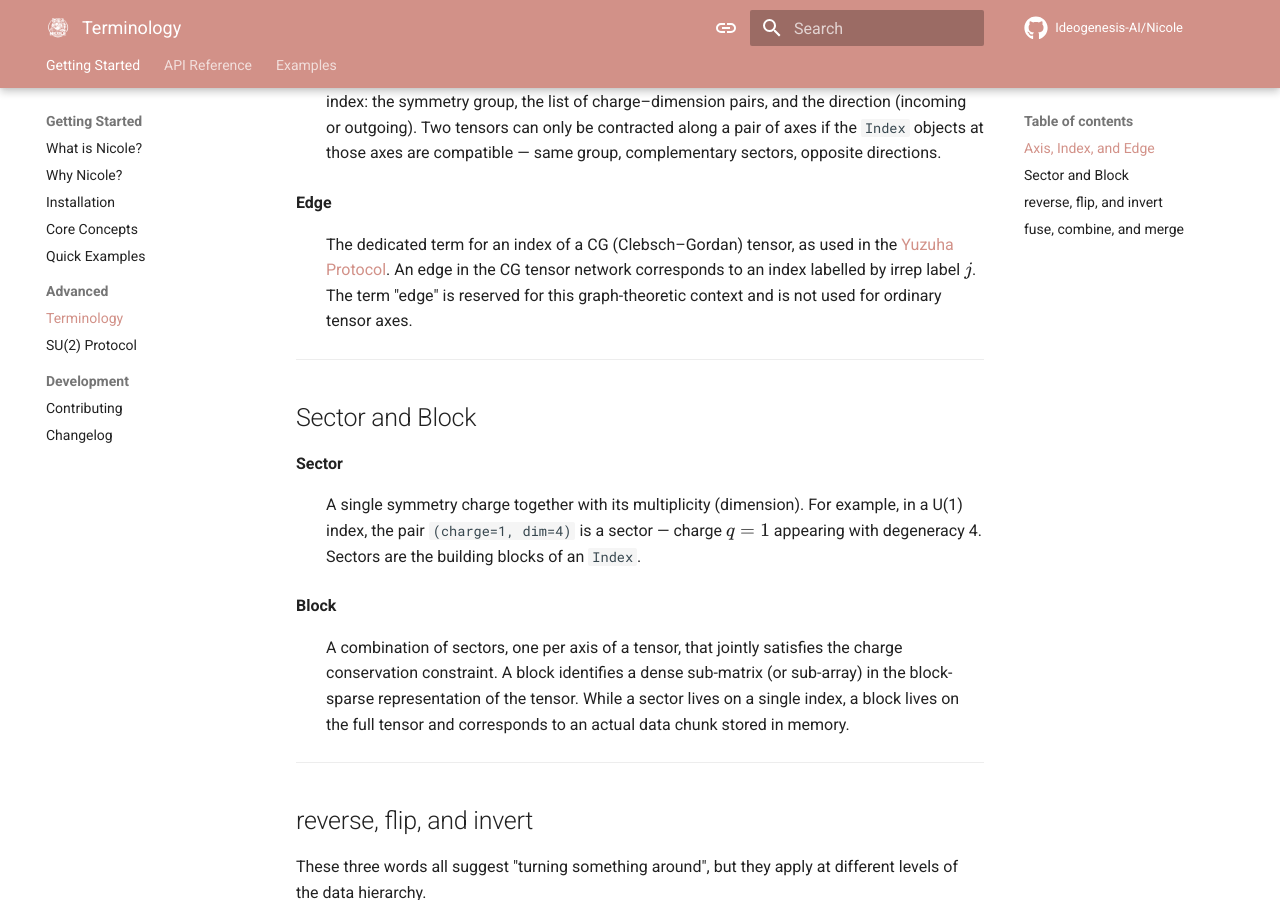
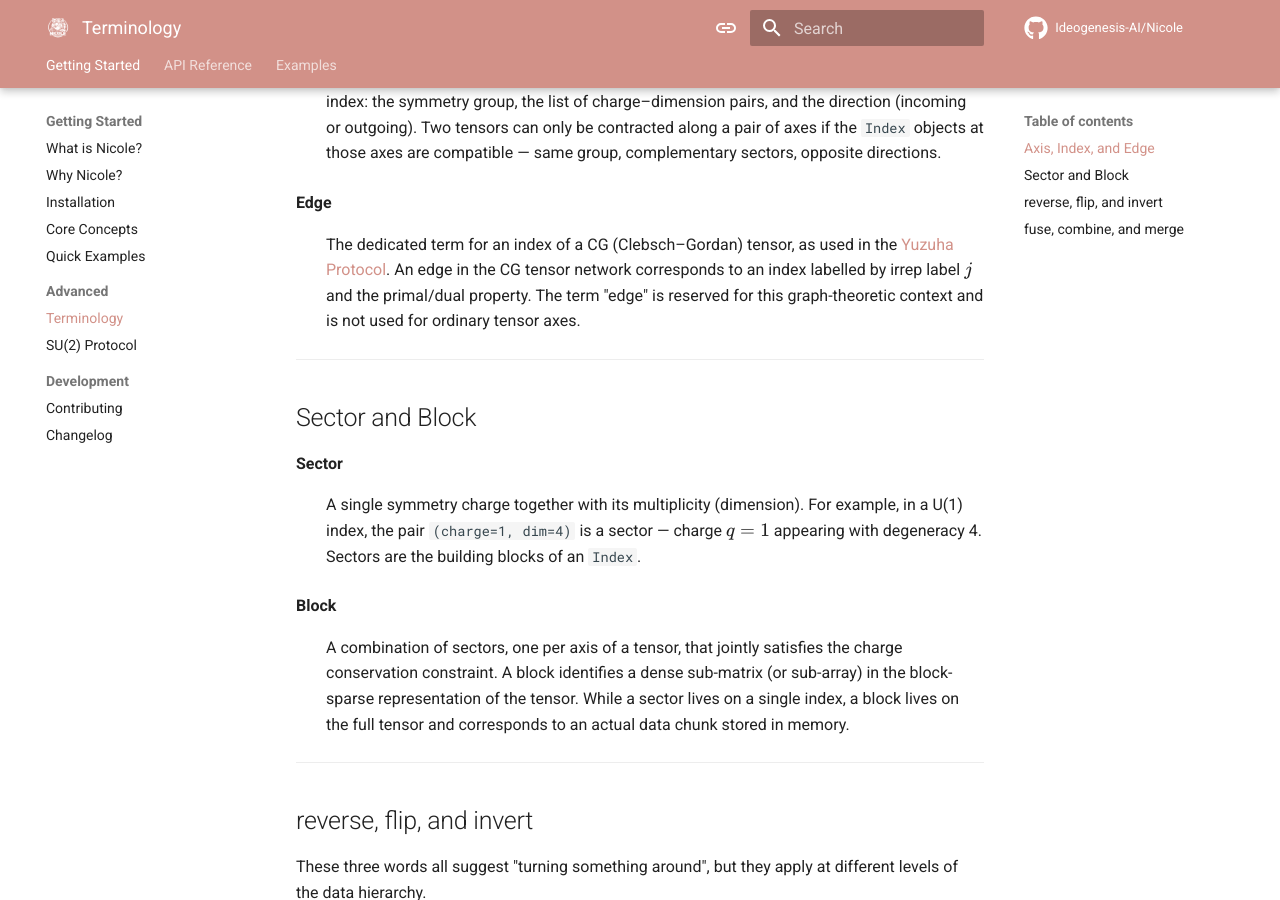
Before and after one commit to Ideogenesis-AI/Nicole, an MkDocs documentation site: the page built from docs/getting-started/terminology.md, in a window 1280 px wide and 900 px high, scrolled down 601 px. Built offline with MkDocs 1.6.1 and Material for MkDocs 9.7.7, drawn with Linux system fonts in a browser that asks for light colours; comment, search, counter and statistics services are not loaded; the version menu is left out.

Commit message:
Update terminology documentation to clarify the definition of "Edge" in CG tensors
Enhanced the description of the term "Edge" in the terminology documentation to include the primal/dual property, providing a more comprehensive understanding of its context within the Yuzuha Protocol and CG tensor networks.

```diff
--- a/docs/getting-started/terminology.md
+++ b/docs/getting-started/terminology.md
@@ -15,7 +15,7 @@ These three terms all refer to "a index of a tensor" in colloquial usage, but th
 :   The concrete object that occupies an axis. An `Index` carries the full sector structure of the index: the symmetry group, the list of charge–dimension pairs, and the direction (incoming or outgoing). Two tensors can only be contracted along a pair of axes if the `Index` objects at those axes are compatible — same group, complementary sectors, opposite directions.
 
 **Edge**
-:   The dedicated term for an index of a CG (Clebsch–Gordan) tensor, as used in the [Yuzuha Protocol](yuzuha-protocol.md). An edge in the CG tensor network corresponds to an index labelled by irrep label \(j\). The term "edge" is reserved for this graph-theoretic context and is not used for ordinary tensor axes.
+:   The dedicated term for an index of a CG (Clebsch–Gordan) tensor, as used in the [Yuzuha Protocol](yuzuha-protocol.md). An edge in the CG tensor network corresponds to an index labelled by irrep label \(j\) and the primal/dual property. The term "edge" is reserved for this graph-theoretic context and is not used for ordinary tensor axes.
 
 ---
 
```
